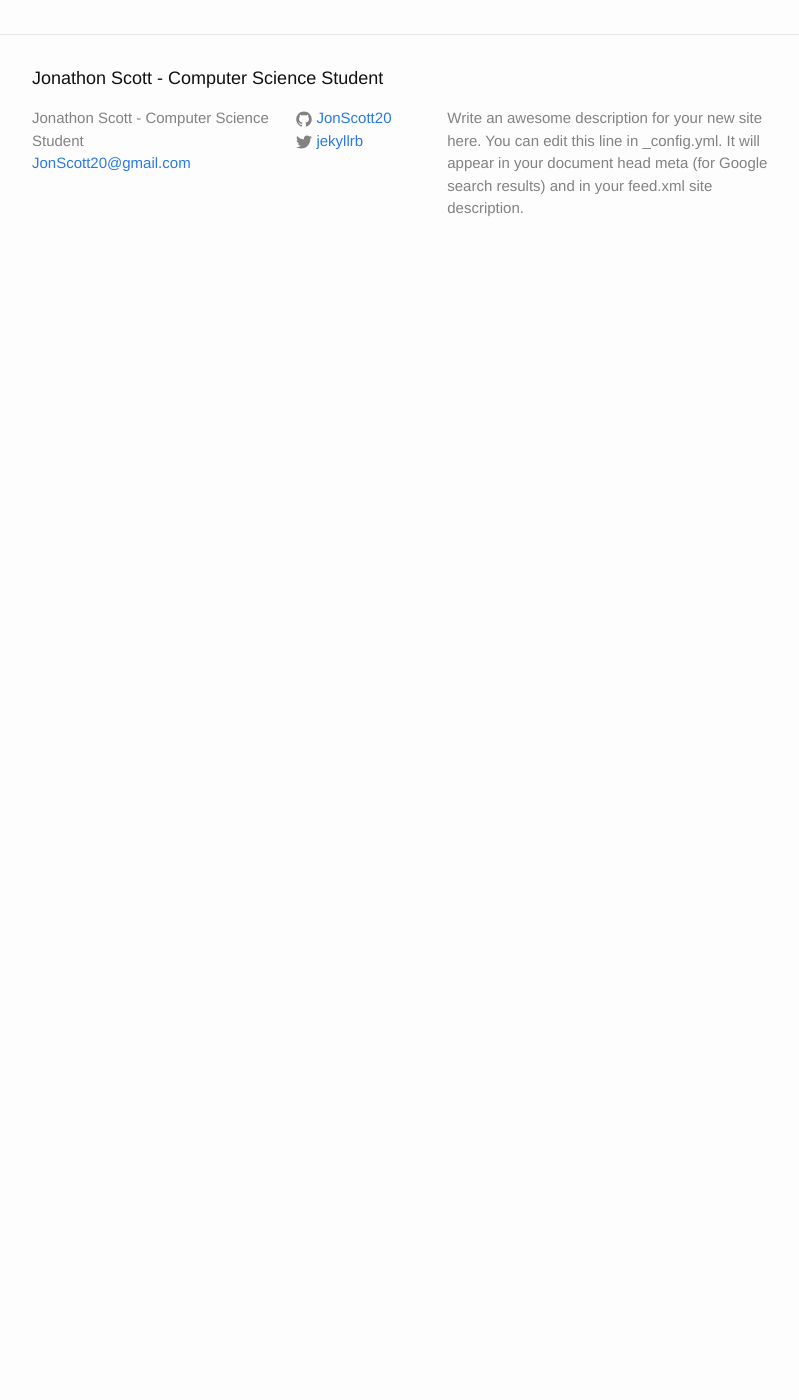
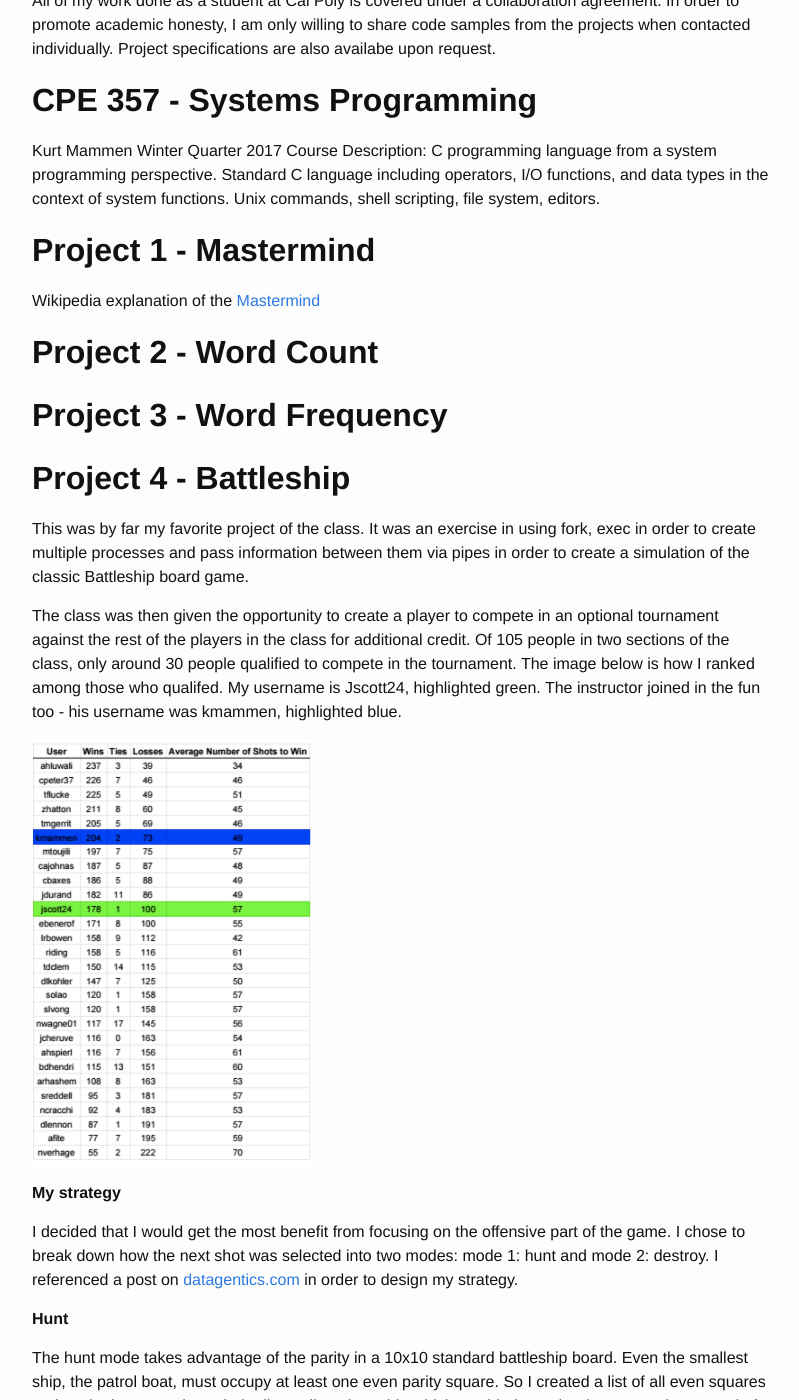
Before and after one commit to JonScott20/JonScott20.github.io, a Jekyll site: the page built from classwork.md, in a window 1280 px wide and 1400 px high, scrolled down 270 px. Shown: the whole window, without its empty margins (238-1037 px from the left). Built offline with Jekyll 4.4.1, drawn with Linux system fonts in a browser that asks for light colours; before the commit the page ends 900 px from its top, so only the background shows below that; some of the changed text lies outside the part shown.

Commit message:
Update classwork.md

```diff
--- a/classwork.md
+++ b/classwork.md
@@ -4,4 +4,64 @@ title: Class Work
 permalink: /class_work/
 ---
 
-This is where the course work for all the projects and exercises will go.
+Course Work from the California Polytechnic State University, San Luis Obispo
+
+All of my work done as a student at Cal Poly is covered under a collaboration agreement.
+In order to promote academic honesty, I am only willing to share code samples from the projects when contacted individually.
+Project specifications are also availabe upon request.
+
+**CPE 357 - Systems Programming**
+------------------------------------------------------------------------------------------------------------------------------
+Kurt Mammen Winter Quarter 2017
+Course Description: C programming language from a system programming perspective. Standard C language including operators, I/O functions, and data types in the context of system functions. Unix commands, shell scripting, file system, editors.
+
+**Project 1 - Mastermind**
+------------------------------------------------------------------------------------------------------------------------------
+
+Wikipedia explanation of the [Mastermind](https://en.wikipedia.org/wiki/Mastermind_(board_game))
+
+**Project 2 - Word Count**
+------------------------------------------------------------------------------------------------------------------------------
+
+
+**Project 3 - Word Frequency**
+------------------------------------------------------------------------------------------------------------------------------
+
+**Project 4 - Battleship**
+------------------------------------------------------------------------------------------------------------------------------
+
+This was by far my favorite project of the class. It was an exercise in using fork, exec in order to create multiple processes and pass information between them via pipes in order to create a simulation of the classic Battleship board game.
+
+The class was then given the opportunity to create a player to compete in an optional tournament against the rest of the players in the class for additional credit. Of 105 people in two sections of the class, only around 30 people qualified to compete in the tournament. The image below is how I ranked among those who qualifed. My username is Jscott24, highlighted green. The instructor joined in the fun too - his username was kmammen, highlighted blue.
+
+
+![Project 4 Tournament Results](https://jonscott20.github.io/Files/Documents/Project4Tournament.png)
+
+
+**My strategy**
+
+I decided that I would get the most benefit from focusing on the offensive part of the game. I chose to break down how the next shot was selected into two modes: mode 1: hunt and mode 2: destroy. I referenced a post on [datagentics.com](http://datagenetics.com/blog/december32011/index.html) in order to design my strategy.
+
+
+**Hunt**
+
+The hunt mode takes advantage of the parity in a 10x10 standard battleship board. Even the smallest ship, the patrol boat, must occupy at least one even parity square. So I created a list of all even squares and worked my way through the list until getting a hit, which would trigger the destroy mode. Instead of starting in a corner, I chose to start shooting at squares in the middle of the board and work my way out in a clockwise fashion.
+
+
+**Destroy**
+
+Everytime a hit was registered, all the surrounding squares that immediately bordered the hit location (excluding diagonals) were to be pushed onto a stack data structure. Successive shots were the popped off the stack and checked for validity (not out-of-bounds and the square as not already been shot at) until no further shots remained on the stack, and the player returns to hunt mode.
+
+**If there was more time...**
+
+I would have liked to beefed up the defensive capabilities of my player. As it was, I created three different boards and merely cycled through them after each game. A random placement of ships would have been a good counter to any shot history implementations my opponents may have used.
+
+
+
+**Project 5 - C Shell**
+------------------------------------------------------------------------------------------------------------------------------
+
+**Project 6 - LZW Compression**
+------------------------------------------------------------------------------------------------------------------------------
+
+The LZW compression algorithm paired with bit packing and recycling with codes between 2^9 and 2^15
```
